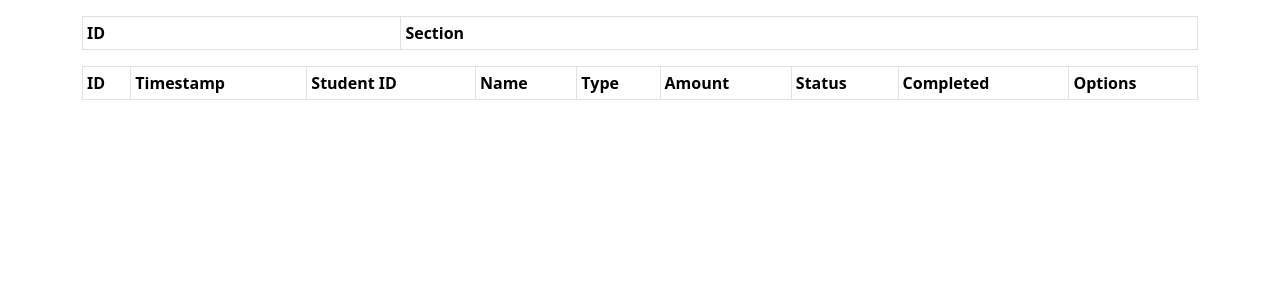
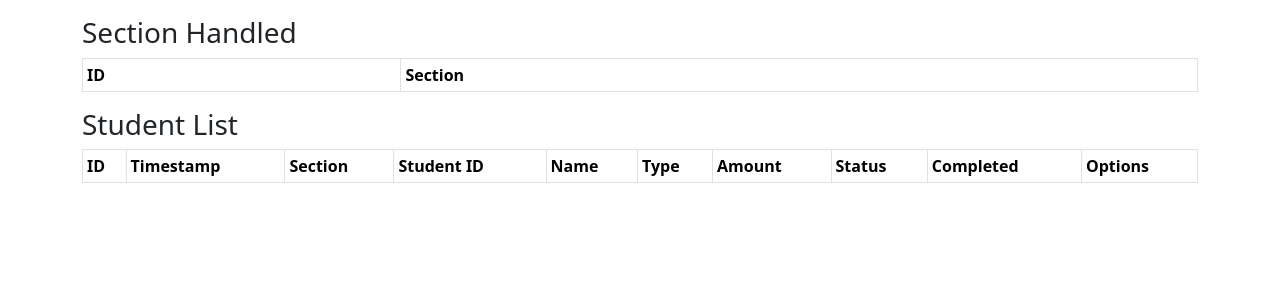
Before and after one commit to JohndaveSergioDavid/Johnlaine, a Flask app: page /adviser_summary in a window 1280 px wide. Shown: the part 56-356 px from the top of the page. Run offline with Flask 3, Linux system fonts and the light colour scheme; lists and menus that the app fills with data are empty; some libraries are stand-ins or nearby versions.

Commit message:
FOR THESIS :dog:

```diff
--- a/app.py
+++ b/app.py
@@ -570,7 +570,7 @@ def adviser_fetch_payments_records():
         order_dir = request.args.get('order[0][dir]')
         adviser_id = request.args.get('adviser_id')  # Assuming adviser_id is passed as a query parameter
 
-        columns = ['payments.id', 'payments.transaction_timestamp', 'payments.student_id', 'students.firstname || " " || students.lastname', 'payment_type.name', 'payments.amount', 'payments.status', 'payments.transaction_completed']
+        columns = ['payments.id', 'payments.transaction_timestamp', 'section.name', 'payments.student_id', 'students.firstname || " " || students.lastname', 'payment_type.name', 'payments.amount', 'payments.status', 'payments.transaction_completed']
         order_by = columns[int(order_column)]
 
         cursor = db.cursor()
@@ -591,7 +591,7 @@ def adviser_fetch_payments_records():
         # Fetch filtered records
         if search_value:
             query = f"""
-                SELECT payments.id, payments.transaction_timestamp, payments.student_id, students.firstname || ' ' || students.lastname AS name, payment_type.name AS payment_type, payments.amount, payments.status, payments.transaction_completed
+                SELECT payments.id, payments.transaction_timestamp, section.name, payments.student_id, students.firstname || ' ' || students.lastname AS name, payment_type.name AS payment_type, payments.amount, payments.status, payments.transaction_completed
                 FROM payments
                 INNER JOIN students ON payments.student_id = students.id
                 INNER JOIN payment_type ON payments.payment_type_id = payment_type.id
@@ -605,7 +605,7 @@ def adviser_fetch_payments_records():
             cursor.execute(query, (adviser_id, f'%{search_value}%', f'%{search_value}%', f'%{search_value}%', f'%{search_value}%', f'%{search_value}%', f'%{search_value}%', f'%{search_value}%', f'%{search_value}%', length, start))
         else:
             query = f"""
-                SELECT payments.id, payments.transaction_timestamp, payments.student_id, students.firstname || ' ' || students.lastname AS name, payment_type.name AS payment_type, payments.amount, payments.status, payments.transaction_completed
+                SELECT payments.id, payments.transaction_timestamp, section.name, payments.student_id, students.firstname || ' ' || students.lastname AS name, payment_type.name AS payment_type, payments.amount, payments.status, payments.transaction_completed
                 FROM payments
                 INNER JOIN students ON payments.student_id = students.id
                 INNER JOIN payment_type ON payments.payment_type_id = payment_type.id
@@ -641,12 +641,13 @@ def adviser_fetch_payments_records():
             data.append({
                 'id': payment[0],
                 'transaction_timestamp': payment[1],
-                'student_id': payment[2],
-                'name': payment[3],
-                'payment_type': payment[4],
-                'amount': payment[5],
-                'status': payment[6],
-                'transaction_completed': payment[7]
+                'section_name': payment[2],
+                'student_id': payment[3],
+                'name': payment[4],
+                'payment_type': payment[5],
+                'amount': payment[6],
+                'status': payment[7],
+                'transaction_completed': payment[8]
             })
 
         response = {
--- a/static/adviser_summary.js
+++ b/static/adviser_summary.js
@@ -29,6 +29,7 @@ $(document).ready(function() {
         "columns": [
             { "data": "id" },
             { "data": "transaction_timestamp" },
+            { "data": "section_name" },
             { "data": "student_id" },
             { "data": "name" },
             { "data": "payment_type" },
--- a/templates/adviser_summary.html
+++ b/templates/adviser_summary.html
@@ -31,6 +31,7 @@
       </nav>
 
       <div class = "container mt-3">
+        <h3> Section Handled </h3>
         <table class = "table table-sm table-hover table-bordered table-striped" id = "section_handle_table">
           <thead>
                 <tr>
@@ -39,12 +40,13 @@
                 </tr>
             </thead>
         </table>
-
+        <h3> Student List </h3>
         <table class = "table table-sm table-hover table-bordered table-striped" id = "payments_table">
            <thead>
                 <tr>
                     <th> ID </th>
                     <th> Timestamp </th>
+                    <th> Section </th>
                     <th> Student ID </th>
                     <th> Name </th>
                     <th> Type </th>
```
Also changed, not shown: database.db.
